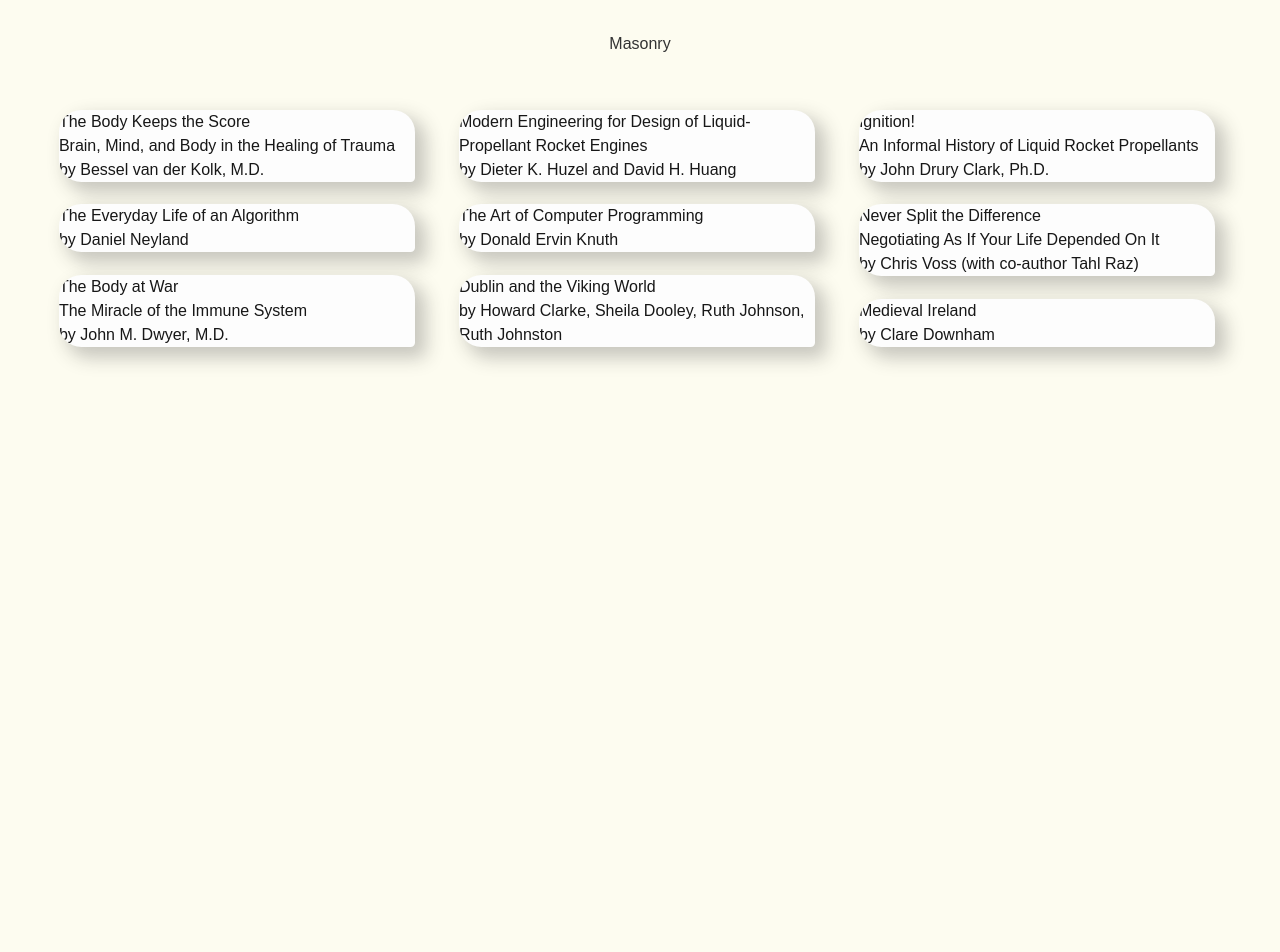
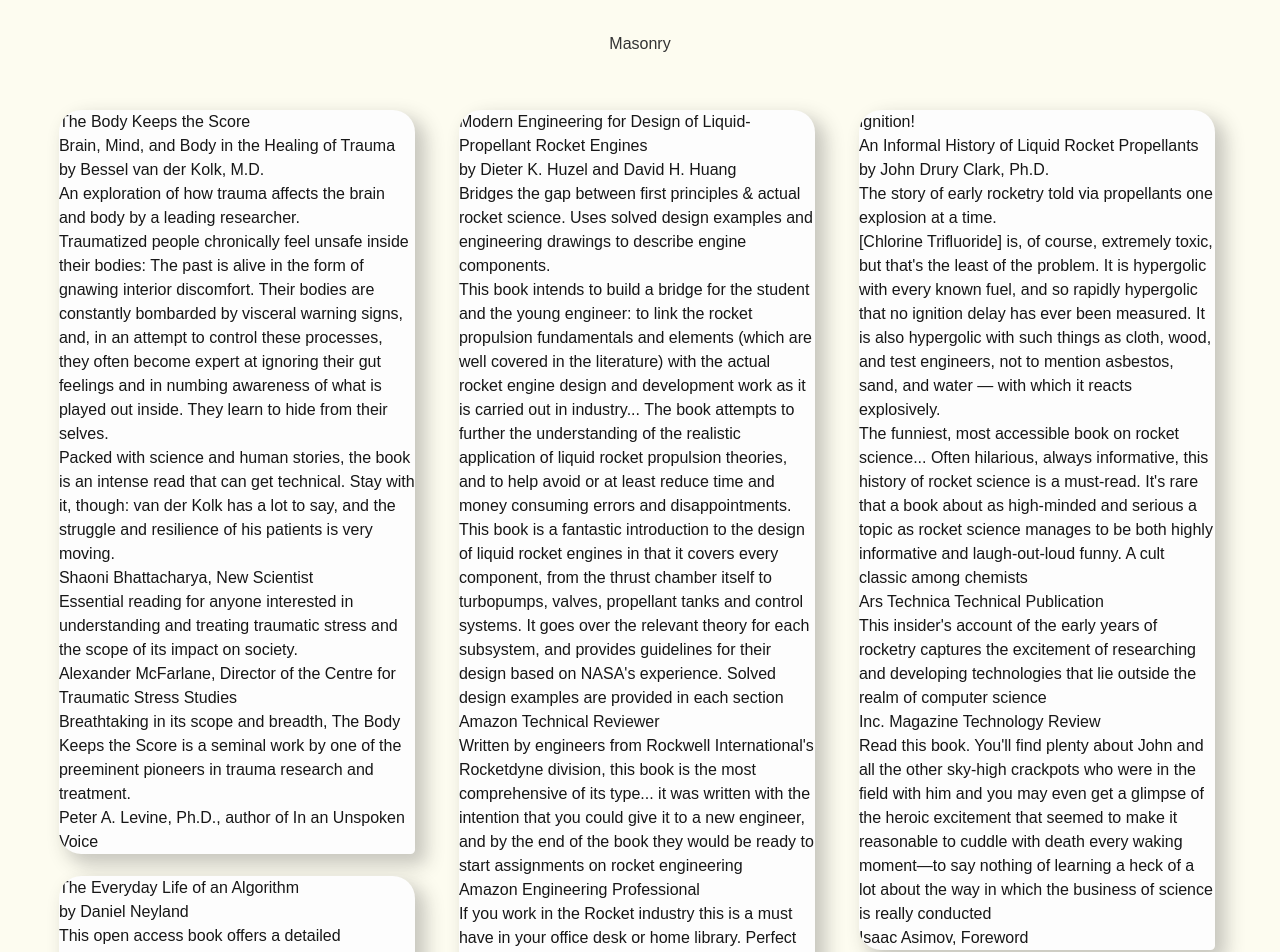
Before and after one commit to arlaurent/booky, a Next.js app: page / in a window 1280 px wide. Shown: the top 952 px of the page. Before the commit the page ends 800 px from the top, so only its background shows below. Built offline with nearby package versions, Linux system fonts and the light colour scheme; a web font is replaced by a local one.

Commit message:
Functional, unstyled card component
Requires heavy styling

```diff
--- a/components/Card.tsx
+++ b/components/Card.tsx
@@ -30,10 +30,24 @@
     return(
 
         <div className = "card">
-            <p>{book.title}</p>
-            <div>{book.subtitle && (<div>{book.subtitle}</div>)}</div>
+            <div>
+                <div>
+                    <div>{book.title}</div>
+                    {book.subtitle && (<div>{book.subtitle}</div>)}
+                </div>
             by {book.author} <br />
-
+            </div>
+            <div>
+                <p>{book.shortDescription}</p>
+                <quote>{book.excerpt}</quote>
+            </div>
+            <div>
+                {book.reviews &&(
+                    book.reviews.map((bookReview) => <div><p>{bookReview.review}</p><p>{(bookReview.reviewer && (
+                        <span>{bookReview.reviewer}</span>
+                    ))}</p></div> )
+                )}
+            </div>
 
         </div>
 
```
